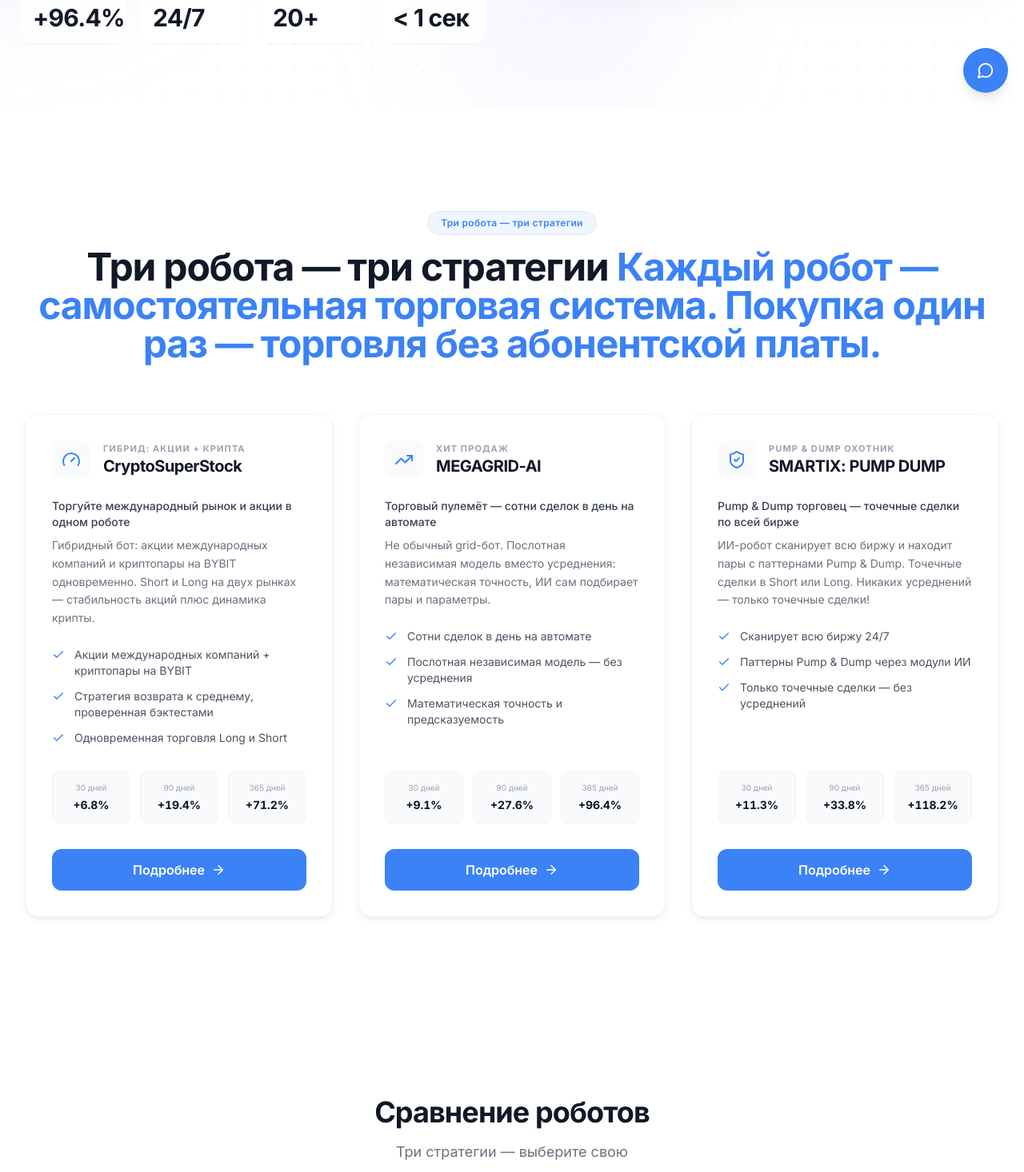
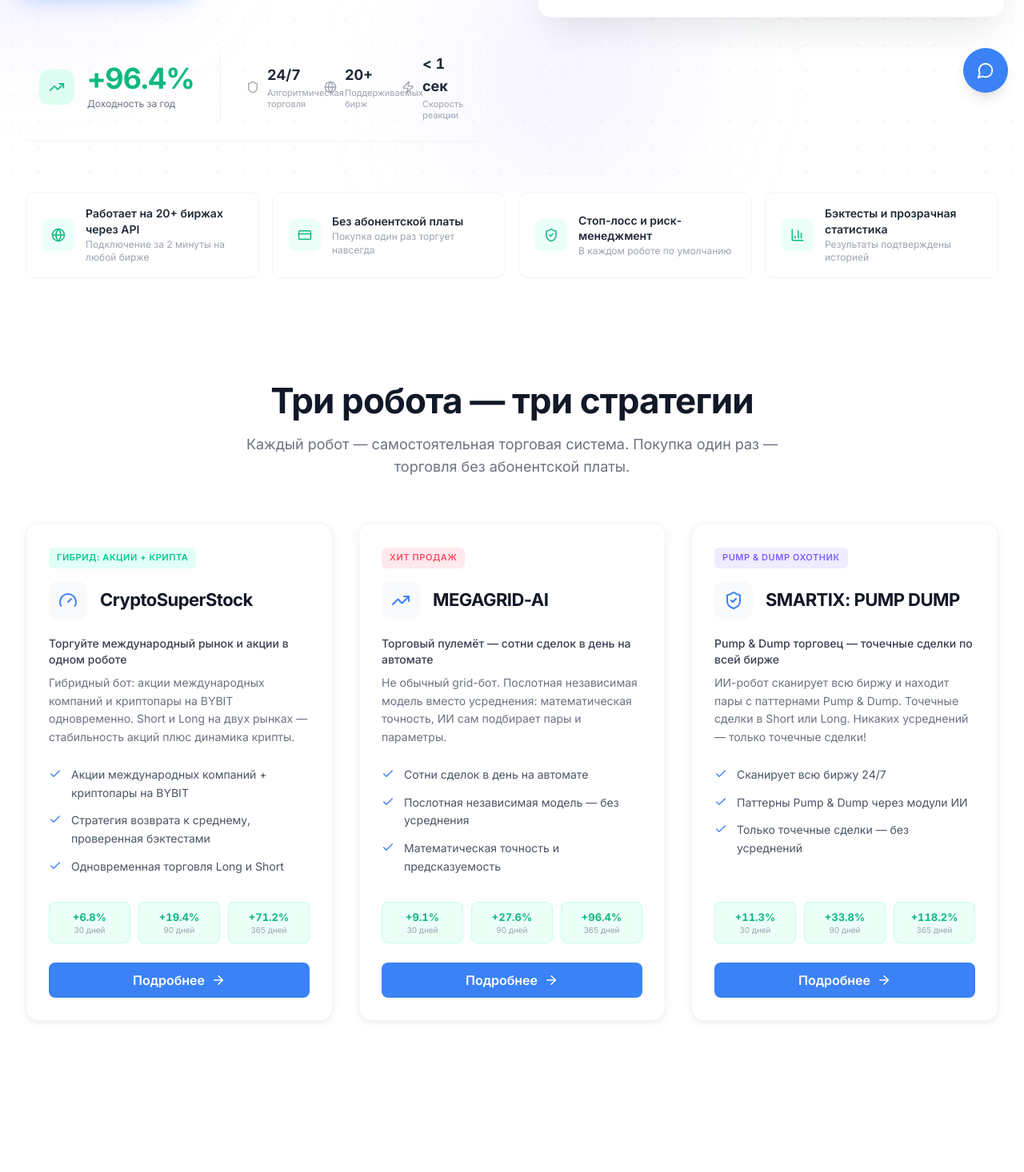
Before and after one commit to konkovev-cyber/TradingAutoPilot, a React (Vite) app: page / in a window 1280 px wide. Shown: the part 664-2130 px from the top of the page at 80% size. Built offline with nearby package versions, Linux system fonts and the light colour scheme; no server answers; the database is empty.

Commit message:
feat: restructure landing hierarchy - dominant hero heading, metric panel, trust island, unified bot cards

```diff
--- a/src/components/Calculator.tsx
+++ b/src/components/Calculator.tsx
@@ -16,9 +16,9 @@ export default function Calculator() {
   return (
     <section className="py-24 bg-gray-50 dark:bg-gray-900 transition-colors duration-300">
       <div className="max-w-4xl mx-auto px-6 lg:px-8">
-        <div className="text-center mb-16">
-          <h2 className="text-4xl font-bold text-gray-900 dark:text-white mb-4">{t("calculator.title")}</h2>
-          <p className="text-lg text-gray-500 dark:text-gray-400">{t("calculator.subtitle")}</p>
+        <div className="text-center mb-14">
+          <h2 className="heading-lg text-gray-900 dark:text-white mb-4">{t("calculator.title")}</h2>
+          <p className="text-base md:text-lg text-gray-500 dark:text-gray-500 font-normal">{t("calculator.subtitle")}</p>
         </div>
 
         <div className="grid lg:grid-cols-2 gap-12 items-center bg-white dark:bg-gray-950 p-8 rounded-3xl border border-gray-100 dark:border-gray-800 shadow-xl card-premium">
--- a/src/components/Compare.tsx
+++ b/src/components/Compare.tsx
@@ -17,9 +17,9 @@ export default function Compare() {
   return (
     <section id="compare" className="py-24 bg-white dark:bg-gray-950 transition-colors duration-300">
       <div className="max-w-7xl mx-auto px-6 lg:px-8">
-        <div className="text-center mb-16">
-          <h2 className="text-4xl font-bold tracking-tight text-gray-900 dark:text-white mb-4">{t("compare.title")}</h2>
-          <p className="text-lg text-gray-500 dark:text-gray-400">{t("compare.subtitle")}</p>
+        <div className="text-center mb-14">
+          <h2 className="heading-lg text-gray-900 dark:text-white mb-4">{t("compare.title")}</h2>
+          <p className="text-base md:text-lg text-gray-500 dark:text-gray-500 font-normal">{t("compare.subtitle")}</p>
         </div>
 
         <div className="overflow-x-auto rounded-2xl border border-gray-100 dark:border-gray-800 shadow-soft">
--- a/src/components/FAQ.tsx
+++ b/src/components/FAQ.tsx
@@ -17,7 +17,7 @@ export default function FAQ() {
           transition={{ duration: 0.5 }}
           className="text-center mb-12"
         >
-          <h2 className="text-4xl md:text-5xl font-bold tracking-tight text-gray-900 dark:text-white mb-4">{t("faq.title")}</h2>
+          <h2 className="heading-lg text-gray-900 dark:text-white mb-4">{t("faq.title")}</h2>
           <p className="text-lg text-gray-500 dark:text-gray-400">{t("faq.subtitle")}</p>
         </motion.div>
 
--- a/src/components/Hero.tsx
+++ b/src/components/Hero.tsx
@@ -400,7 +400,7 @@ export default function Hero() {
               initial={{ opacity: 0, y: 30 }}
               animate={{ opacity: 1, y: 0 }}
               transition={{ duration: 0.6, delay: 0.2 }}
-              className="text-lg text-gray-500 dark:text-gray-400 max-w-xl mb-10 leading-relaxed"
+              className="text-base sm:text-lg text-gray-500/80 dark:text-gray-500 max-w-xl mb-12 leading-relaxed"
             >
               {c("hero", "subtitle", t("hero.subtitle"))}
             </motion.p>
@@ -430,22 +430,38 @@ export default function Hero() {
               initial={{ opacity: 0, y: 20 }}
               animate={{ opacity: 1, y: 0 }}
               transition={{ duration: 0.6, delay: 0.4 }}
-              className="grid grid-cols-2 lg:grid-cols-4 gap-4 mt-12"
+              className="mt-12 rounded-2xl border border-white/70 dark:border-gray-800 p-5 sm:p-6 shadow-sm"
+              style={{ background: "rgba(255,255,255,0.05)" }}
             >
-              {stats.map((s, i) => {
-                const Icon = statIcons[i] || TrendingUp;
-                return (
-                  <div key={i} className="group relative glass rounded-2xl border border-white/70 dark:border-gray-800 p-4 shadow-sm">
-                    <div className="w-9 h-9 rounded-lg flex items-center justify-center mb-2.5" style={{ background: "linear-gradient(135deg, rgba(59,130,246,0.12) 0%, rgba(139,92,246,0.12) 100%)" }}>
-                      <Icon size={17} className="text-brand-blue" />
+              <div className="flex flex-col md:flex-row items-stretch gap-6 md:gap-8">
+                {/* главная метрика  результат */}
+                {stats[0] && (
+                  <div className="flex items-center gap-4 md:pr-8 md:border-r border-gray-200/60 dark:border-gray-700/60">
+                    <div className="w-11 h-11 rounded-xl flex items-center justify-center shrink-0" style={{ background: "rgba(0,255,150,0.12)" }}>
+                      <TrendingUp size={20} className="text-emerald-500" />
                     </div>
-                    <CountUp value={s.value} className="text-3xl font-extrabold text-gray-900 dark:text-white leading-none tracking-tight" />
-                    <div className="absolute -top-1 left-1/2 -translate-x-1/2 -translate-y-full opacity-0 group-hover:opacity-100 transition-opacity duration-200 pointer-events-none glass border border-blue-100/70 dark:border-blue-900 px-3 py-1.5 rounded-lg text-xs font-semibold text-gray-900 dark:text-white shadow-md whitespace-nowrap z-20">
-                      {s.label}
+                    <div>
+                      <CountUp value={stats[0].value} className="text-4xl font-extrabold text-emerald-500 leading-none tracking-tight tabular-nums" />
+                      <div className="text-xs text-gray-500 dark:text-gray-400 mt-1.5">{stats[0].label}</div>
                     </div>
                   </div>
-                );
-              })}
+                )}
+                {/* второстепенные метрики */}
+                <div className="grid grid-cols-3 gap-4 flex-1 items-center">
+                  {stats.slice(1).map((s, i) => {
+                    const Icon = statIcons[i + 1] || Shield;
+                    return (
+                      <div key={i} className="group relative flex items-center gap-2.5">
+                        <Icon size={16} className="text-gray-400 dark:text-gray-500 shrink-0" />
+                        <div className="min-w-0">
+                          <CountUp value={s.value} className="text-base sm:text-lg font-bold text-gray-800 dark:text-gray-200 leading-tight tabular-nums" />
+                          <div className="text-[11px] text-gray-400 dark:text-gray-500 leading-tight mt-0.5">{s.label}</div>
+                        </div>
+                      </div>
+                    );
+                  })}
+                </div>
+              </div>
             </motion.div>
           </div>
 
--- a/src/components/HowItWorks.tsx
+++ b/src/components/HowItWorks.tsx
@@ -20,10 +20,10 @@ export default function HowItWorks() {
           whileInView={{ opacity: 1, y: 0 }}
           viewport={{ once: true }}
           transition={{ duration: 0.5 }}
-          className="text-center mb-16"
+          className="text-center mb-14"
         >
-          <h2 className="text-4xl md:text-5xl font-bold tracking-tight text-gray-900 dark:text-white mb-4">{t("how.title")}</h2>
-          <p className="text-lg text-gray-500 dark:text-gray-400 max-w-2xl mx-auto">{t("how.subtitle")}</p>
+          <h2 className="heading-lg text-gray-900 dark:text-white mb-4">{t("how.title")}</h2>
+          <p className="text-base md:text-lg text-gray-500 dark:text-gray-500 font-normal max-w-2xl mx-auto">{t("how.subtitle")}</p>
         </motion.div>
 
         <div className="grid sm:grid-cols-2 lg:grid-cols-4 gap-8">
--- a/src/components/Products.tsx
+++ b/src/components/Products.tsx
@@ -22,14 +22,14 @@ export default function Products() {
           whileInView={{ opacity: 1, y: 0 }}
           viewport={{ once: true }}
           transition={{ duration: 0.5 }}
-          className="text-center mb-16"
+          className="text-center mb-14"
         >
-          <span className="inline-block px-4 py-1.5 rounded-full bg-blue-50 dark:bg-blue-900/30 text-brand-blue dark:text-blue-400 text-xs font-semibold tracking-wide mb-4 border border-blue-100 dark:border-blue-800">
+          <h2 className="heading-lg text-gray-900 dark:text-white mb-4">
             {t("products.title")}
-          </span>
-          <h2 className="text-4xl md:text-5xl font-bold tracking-tight text-gray-900 dark:text-white mb-4">
-            {t("products.title")} <span className="text-brand-blue">{t("products.subtitle")}</span>
           </h2>
+          <p className="text-base md:text-lg text-gray-500 dark:text-gray-500 max-w-2xl mx-auto font-normal">
+            {t("products.subtitle")}
+          </p>
         </motion.div>
 
         <div className="grid md:grid-cols-3 gap-8">
@@ -42,18 +42,20 @@ export default function Products() {
                 whileInView={{ opacity: 1, y: 0 }}
                 viewport={{ once: true }}
                 transition={{ duration: 0.5, delay: i * 0.1 }}
-                className="group relative bg-white dark:bg-gray-900 border border-gray-100 dark:border-gray-800 rounded-2xl p-8 shadow-soft card-premium flex flex-col"
+                className="group relative bg-white dark:bg-gray-900 border border-gray-100 dark:border-gray-800 rounded-2xl p-6 sm:p-7 shadow-soft card-premium flex flex-col"
               >
-                <div className="flex items-center gap-4 mb-6">
-                  <div className="w-12 h-12 rounded-xl overflow-hidden bg-gray-50 dark:bg-gray-800 flex items-center justify-center text-brand-blue group-hover:bg-brand-blue group-hover:text-white transition-colors">
+                {/* Бейдж над названием  единый формат */}
+                <div className="mb-4">
+                  <span className="inline-block text-[11px] uppercase tracking-wider font-semibold px-2.5 py-1 rounded-md" style={{ background: bot.colorDim, color: bot.color === "#00FFB2" ? "#00c98d" : bot.color }}>
+                    {bot.badge}
+                  </span>
+                </div>
+
+                <div className="flex items-center gap-4 mb-5">
+                  <div className="w-12 h-12 rounded-xl overflow-hidden bg-gray-50 dark:bg-gray-800 flex items-center justify-center text-brand-blue group-hover:bg-brand-blue group-hover:text-white transition-colors shrink-0">
                     {bot.imageUrl ? (<img src={bot.imageUrl} alt={bot.name} className="w-full h-full object-cover" />) : (<Icon size={24} />)}
                   </div>
-                  <div className="overflow-hidden">
-                    <div className="text-[11px] uppercase tracking-widest text-gray-400 dark:text-gray-500 font-bold">
-                      {bot.badge}
-                    </div>
-                    <h3 className="text-xl font-bold text-gray-900 dark:text-white truncate">{bot.name}</h3>
-                  </div>
+                  <h3 className="text-xl md:text-[22px] font-bold text-gray-900 dark:text-white truncate leading-tight">{bot.name}</h3>
                 </div>
 
                 <p className="text-sm font-medium text-gray-700 dark:text-gray-300 mb-2">{bot.slogan}</p>
@@ -61,25 +63,26 @@ export default function Products() {
 
                 <ul className="space-y-3 mb-8 flex-grow">
                   {bot.features.slice(0, 3).map((f) => (
-                    <li key={f} className="flex items-start gap-3 text-sm text-gray-600 dark:text-gray-300">
+                    <li key={f} className="flex items-start gap-3 text-sm text-gray-600 dark:text-gray-300 leading-relaxed">
                       <Check size={16} className="shrink-0 mt-0.5 text-brand-blue" />
                       <span>{f}</span>
                     </li>
                   ))}
                 </ul>
 
-                <div className="grid grid-cols-3 gap-3 mb-8">
+                {/* Плашки доходности  отдельный горизонтальный ряд перед кнопкой */}
+                <div className="grid grid-cols-3 gap-2.5 mb-6">
                   {bot.returns.map((r, ri) => (
-                    <div key={ri} className="rounded-lg px-2 py-3 text-center bg-gray-50 dark:bg-gray-800 border border-gray-100 dark:border-gray-700">
-                      <div className="text-[10px] text-gray-400 dark:text-gray-500 mb-1">{r.period}</div>
-                      <div className="text-sm font-bold text-gray-900 dark:text-white tabular-nums">{r.value}</div>
+                    <div key={ri} className="rounded-lg px-2 py-2.5 text-center border" style={{ background: "rgba(0,255,150,0.08)", borderColor: "rgba(0,255,150,0.18)" }}>
+                      <div className="text-[13px] font-bold text-emerald-500 tabular-nums leading-tight">{r.value}</div>
+                      <div className="text-[10px] text-gray-400 dark:text-gray-500 mt-0.5 leading-tight">{r.period}</div>
                     </div>
                   ))}
                 </div>
 
                 <Link
                   to={`/bots/${bot.slug}`}
-                  className="w-full py-3.5 px-6 bg-brand-blue text-white text-center font-semibold rounded-xl hover:bg-blue-700 transition-all flex items-center justify-center gap-2 group/btn"
+                  className="w-full h-11 px-6 bg-brand-blue text-white text-center font-semibold rounded-lg hover:bg-blue-700 transition-all flex items-center justify-center gap-2 group/btn mt-auto"
                 >
                   {t("products.detail")}
                   <ArrowRight size={18} className="transition-transform group-hover/btn:translate-x-1" />
--- /dev/null
+++ b/src/components/Trust.tsx
@@ -0,0 +1,42 @@
+import { motion } from "framer-motion";
+import { Globe, CreditCard, ShieldCheck, BarChart3, type LucideIcon } from "lucide-react";
+
+const trustPoints: { icon: LucideIcon; title: string; desc: string }[] = [
+  { icon: Globe, title: "Работает на 20+ биржах через API", desc: "Подключение за 2 минуты на любой бирже" },
+  { icon: CreditCard, title: "Без абонентской платы", desc: "Покупка один раз  торгует навсегда" },
+  { icon: ShieldCheck, title: "Стоп-лосс и риск-менеджмент", desc: "В каждом роботе по умолчанию" },
+  { icon: BarChart3, title: "Бэктесты и прозрачная статистика", desc: "Результаты подтверждены историей" },
+];
+
+export default function Trust() {
+  return (
+    <section className="bg-white dark:bg-gray-950 transition-colors duration-300">
+      <div className="max-w-7xl mx-auto px-6 lg:px-8">
+        <div className="grid sm:grid-cols-2 lg:grid-cols-4 gap-4">
+          {trustPoints.map((p, i) => {
+            const Icon = p.icon;
+            return (
+              <motion.div
+                key={i}
+                initial={{ opacity: 0, y: 20 }}
+                whileInView={{ opacity: 1, y: 0 }}
+                viewport={{ once: true }}
+                transition={{ duration: 0.4, delay: i * 0.08 }}
+                className="flex items-center gap-3.5 rounded-xl px-5 py-4 border border-gray-100 dark:border-gray-800"
+                style={{ background: "rgba(255,255,255,0.03)" }}
+              >
+                <div className="w-10 h-10 rounded-lg flex items-center justify-center shrink-0" style={{ background: "rgba(0,255,150,0.08)" }}>
+                  <Icon size={18} className="text-emerald-500" />
+                </div>
+                <div className="min-w-0">
+                  <div className="text-sm font-semibold text-gray-800 dark:text-gray-200 leading-snug">{p.title}</div>
+                  <div className="text-xs text-gray-400 dark:text-gray-500 mt-0.5 leading-snug">{p.desc}</div>
+                </div>
+              </motion.div>
+            );
+          })}
+        </div>
+      </div>
+    </section>
+  );
+}
--- a/src/index.css
+++ b/src/index.css
@@ -44,6 +44,7 @@
     -webkit-font-smoothing: antialiased;
     -moz-osx-font-smoothing: grayscale;
     overflow-x: hidden;
+    line-height: 1.6;
     transition: background-color 0.3s ease, color 0.3s ease;
   }
   h1, h2, h3, h4 { letter-spacing: -0.025em; }
@@ -110,7 +111,7 @@
   }
 }
 
-/* ============ Премиум дизайн-система (апгрейд) ============ */
+/* ============ РџСЂРµРјРёСѓРј РґРёР·Р°Р№РЅ-СЃРёСЃС‚РµРјР° (Р°РїРіСЂРµР№Рґ) ============ */
 :root {
   --shadow-lg: 0 20px 50px -12px rgba(15, 23, 42, 0.15);
   --shadow-glow: 0 8px 30px -6px rgba(59, 130, 246, 0.45);
@@ -187,10 +188,10 @@
 .animate-float { animation: float 8s ease-in-out infinite; }
 .animate-float-slow { animation: float 12s ease-in-out infinite; }
 
-/* Фоны с поддержкой тёмной темы */
+/* Р¤РѕРЅС‹ СЃ РїРѕРґРґРµСЂР¶РєРѕР№ С‚С‘РјРЅРѕР№ С‚РµРјС‹ */
 .hero-bg { background: linear-gradient(180deg, #eff6ff 0%, #ffffff 55%); }
 .dark .hero-bg { background: linear-gradient(180deg, #0b1220 0%, #030712 60%); }
 .bg-soft { background: linear-gradient(180deg, #ffffff 0%, #eff6ff 100%); }
 .dark .bg-soft { background: linear-gradient(180deg, #030712 0%, #0b1220 100%); }
 
-.heading-hero { font-size: clamp(1.9rem, 3.8vw, 3.1rem); font-weight: 800; line-height: 1.14; letter-spacing: -0.03em; }
+.heading-hero { font-size: clamp(2.4rem, 4.8vw, 4rem); font-weight: 800; line-height: 1.12; letter-spacing: -0.03em; }
--- a/src/lib/sections.ts
+++ b/src/lib/sections.ts
@@ -10,13 +10,14 @@ export interface SiteSection {
 
 export const DEFAULT_SECTIONS: SiteSection[] = [
   { key: "hero", title: "Шапка с графиком (Hero)", enabled: true, position: 1 },
-  { key: "products", title: "Карточки роботов", enabled: true, position: 2 },
-  { key: "compare", title: "Сравнение роботов", enabled: true, position: 3 },
-  { key: "calculator", title: "Калькулятор доходности", enabled: true, position: 4 },
-  { key: "how", title: "Как это работает", enabled: true, position: 5 },
-  { key: "faq", title: "Частые вопросы", enabled: true, position: 6 },
-  { key: "lead", title: "Форма заявки", enabled: true, position: 7 },
-  { key: "cta", title: "Призыв к действию (CTA)", enabled: true, position: 8 },
+  { key: "trust", title: "Островок доверия", enabled: true, position: 2 },
+  { key: "products", title: "Карточки роботов", enabled: true, position: 3 },
+  { key: "compare", title: "Сравнение роботов", enabled: true, position: 4 },
+  { key: "calculator", title: "Калькулятор доходности", enabled: true, position: 5 },
+  { key: "how", title: "Как это работает", enabled: true, position: 6 },
+  { key: "faq", title: "Частые вопросы", enabled: true, position: 7 },
+  { key: "lead", title: "Форма заявки", enabled: true, position: 8 },
+  { key: "cta", title: "Призыв к действию (CTA)", enabled: true, position: 9 },
 ];
 
 export async function fetchSections(): Promise<SiteSection[]> {
--- a/src/pages/HomePage.tsx
+++ b/src/pages/HomePage.tsx
@@ -4,6 +4,7 @@ import Header from "@/components/Header";
 import Footer from "@/components/Footer";
 import FloatingContact from "@/components/FloatingContact";
 import Hero from "@/components/Hero";
+import Trust from "@/components/Trust";
 import Products from "@/components/Products";
 import Compare from "@/components/Compare";
 import Calculator from "@/components/Calculator";
@@ -19,6 +20,7 @@ import { useI18n } from "@/lib/i18n";
 
 const componentMap: Record<string, ComponentType> = {
   hero: Hero,
+  trust: Trust,
   products: Products,
   compare: Compare,
   calculator: Calculator,
```
